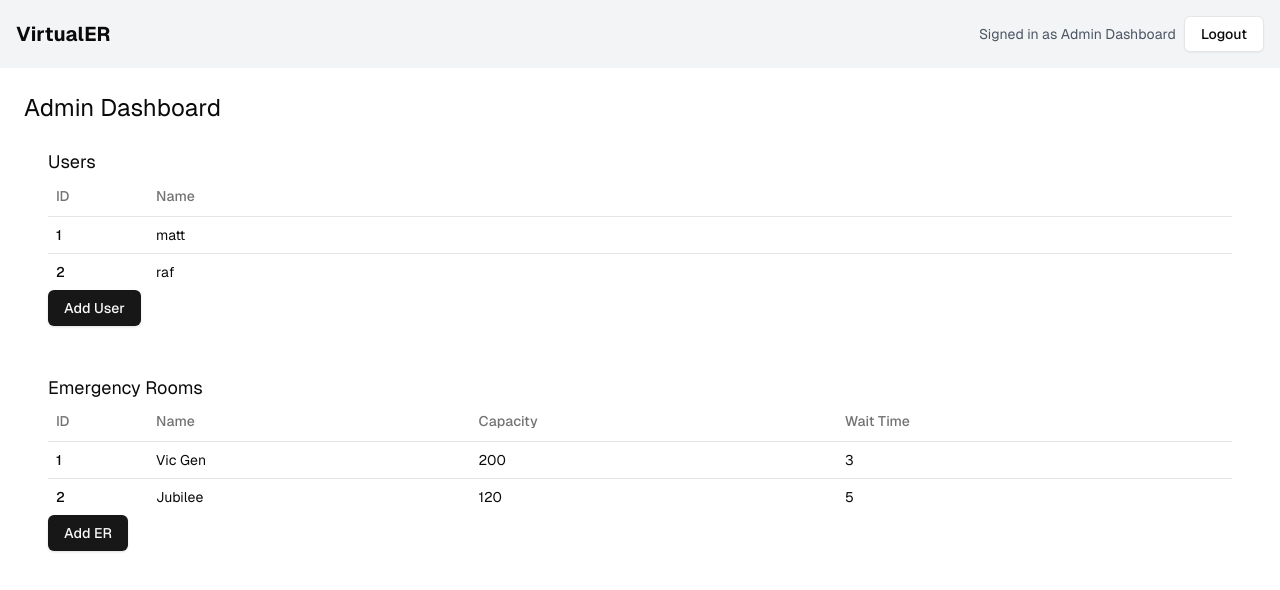
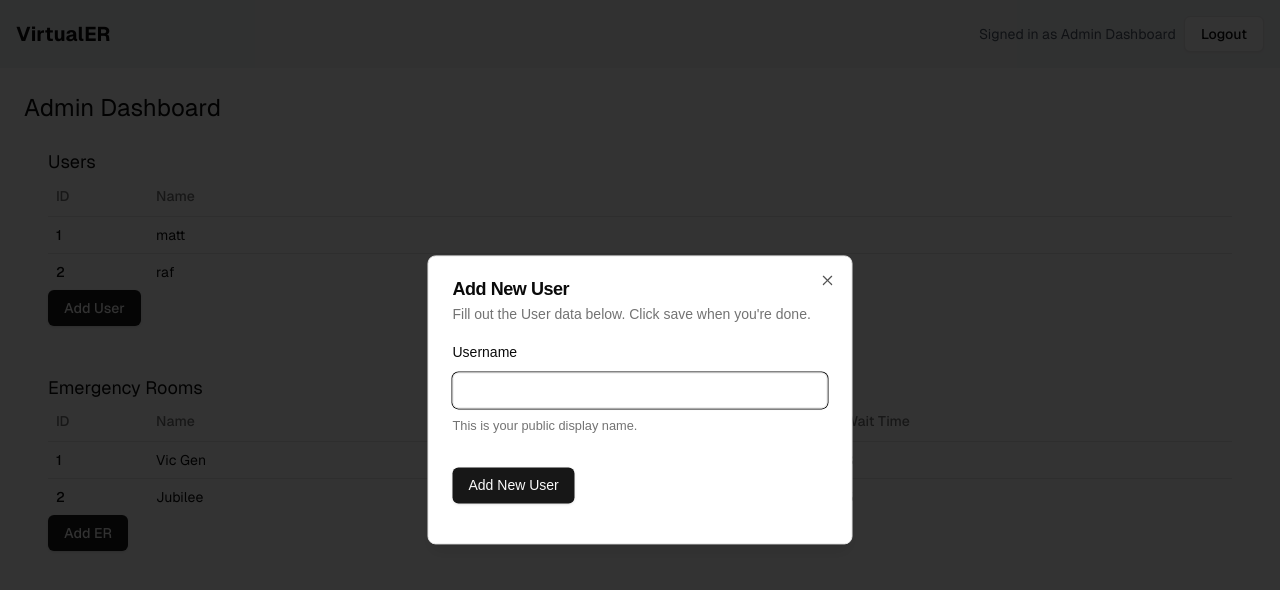
Before and after one commit to SENG-350-2024-fall/Group2, a Next.js app in the folder virtual-er/: page /admin in a window 1280 px wide. Both pictures are taken after a click on the button "Add User". Shown: the top 590 px of the page. Built offline with nearby package versions, Linux system fonts and the light colour scheme; data requests are answered from the project's data file.

Commit message:
More API updates

```diff
--- a/virtual-er/package.json
+++ b/virtual-er/package.json
@@ -13,6 +13,7 @@
   "dependencies": {
     "@hookform/resolvers": "^3.9.0",
     "@radix-ui/react-avatar": "^1.1.1",
+    "@radix-ui/react-dialog": "^1.1.2",
     "@radix-ui/react-icons": "^1.3.0",
     "@radix-ui/react-label": "^2.1.0",
     "@radix-ui/react-menubar": "^1.1.2",
--- /dev/null
+++ b/virtual-er/pages/api/ER.ts
@@ -0,0 +1,34 @@
+import type { NextApiRequest, NextApiResponse } from "next";
+import type { ER } from "../../interfaces";
+
+
+async function postER(PostObject: ER) {
+    const response = await fetch(`${process.env.JSON_DB_URL}/ers`, {
+      method: 'POST',
+      headers: {
+        'Accept': 'application/json',
+        'Content-Type': 'application/json',
+      },
+      body: JSON.stringify(PostObject)
+    });
+
+    if (!response.ok) {
+      throw new Error(response.statusText);
+    }
+}
+
+export default async function handler(
+  _req: NextApiRequest,
+  res: NextApiResponse<ER>,
+) {
+  try {
+    await postER(_req.body);
+    res.status(200);
+  } catch(e) {
+    console.error(e)
+    res.status(400)
+    return {
+        error: e
+    }
+  }
+}
--- a/virtual-er/pages/api/users.ts
+++ b/virtual-er/pages/api/users.ts
@@ -14,7 +14,6 @@ async function getUsers(): Promise<User[]> {
       throw new Error(response.statusText);
     }
 
-    //    And can also be used here ↴
     return await response.json() as User[];
 }
 
--- /dev/null
+++ b/virtual-er/src/app/admin/AdminDialog.tsx
@@ -0,0 +1,146 @@
+"use client";
+
+import { Button } from "@/components/ui/button"
+import {
+  Dialog,
+  DialogContent,
+  DialogDescription,
+  DialogFooter,
+  DialogHeader,
+  DialogTitle,
+  DialogTrigger,
+  DialogClose
+} from "@/components/ui/dialog"
+
+import {
+  Form,
+  FormControl,
+  FormDescription,
+  FormField,
+  FormItem,
+  FormLabel,
+  FormMessage,
+} from "@/components/ui/form"
+import { Input } from "@/components/ui/input"
+
+import type { User, ER } from "../../../interfaces";
+
+import { zodResolver } from "@hookform/resolvers/zod"
+import { useForm } from "react-hook-form"
+import { z } from "zod"
+
+const formSchema = z.object({
+  name: z.string().min(2, {
+    message: "Username must be at least 2 characters.",
+  }),
+  capacity: z.number()
+})
+
+interface HeaderProps {
+  add: string;
+}
+
+
+export function AdminDialog({ add }: HeaderProps) {
+
+  const form = useForm<z.infer<typeof formSchema>>({
+    resolver: zodResolver(formSchema),
+    defaultValues: {
+      name: "",
+      capacity: undefined
+    },
+  })
+
+  // 2. Define a submit handler.
+  function onSubmit(values: z.infer<typeof formSchema>) {
+    // Do something with the form values.
+    // ✅ This will be type-safe and validated.
+
+    const ERobject: ER = {
+      id: 0,
+      name: values.name,
+      capacity: values.capacity
+    };
+
+    const UserObject: ER = {
+      id: 0,
+      name: values.name,
+    };
+
+    const PostObject = add == "ER" ? ERobject: UserObject;
+
+    fetch(`${process.env.NEXT_PUBLIC_APP_URL}/api/${add}`, {
+      method: 'POST',
+      headers: {
+        'Accept': 'application/json',
+        'Content-Type': 'application/json',
+      },
+      body: JSON.stringify(PostObject)
+    })
+  }
+
+  return (
+    <Dialog>
+      <DialogTrigger asChild>
+        <Button>Add {add}</Button>
+      </DialogTrigger>
+      <DialogContent className="sm:max-w-[425px]">
+        <DialogHeader>
+          <DialogTitle>Add New {add}</DialogTitle>
+          <DialogDescription>
+            Fill out the {add} data below. Click save when you're done.
+          </DialogDescription>
+        </DialogHeader>
+
+        <Form {...form}>
+          <form onSubmit={form.handleSubmit(onSubmit)} className="space-y-8">
+            <FormField
+              control={form.control}
+              name="name"
+              render={({ field }) => (
+                <FormItem>
+                  <FormLabel>{add == "ER" ? "ER Name": "Username"}</FormLabel>
+                  <FormControl>
+                    <Input placeholder="" {...field} />
+                  </FormControl>
+                  <FormDescription>
+                    This is your public display name.
+                  </FormDescription>
+                  <FormMessage />
+                </FormItem>
+              )}
+            />
+            {add == "ER"
+            ?
+            <FormField
+            control={form.control}
+            name="capacity"
+            render={({ field }) => (
+              <FormItem>
+                <FormLabel>Capacity</FormLabel>
+                <FormControl>
+                  <Input placeholder="" type="number" {...field} />
+                </FormControl>
+                <FormDescription>
+                  Capacity of ER.
+                </FormDescription>
+                <FormMessage />
+              </FormItem>
+            )}/>
+            : null}
+
+            <Button type="submit">Add New {add}</Button>
+
+          </form>
+        </Form>
+
+            <DialogFooter>
+              <DialogClose asChild>
+              </DialogClose>
+            </DialogFooter>
+
+
+      </DialogContent>
+    </Dialog>
+  )
+}
--- a/virtual-er/src/app/admin/page.tsx
+++ b/virtual-er/src/app/admin/page.tsx
@@ -13,6 +13,8 @@ import {
     TableHeader,
     TableRow,
   } from "@/components/ui/table"
+
+import { AdminDialog } from "./AdminDialog";
 
 import type { User, ER } from "../../../interfaces";
 import React, { useEffect } from "react";
@@ -68,7 +70,7 @@ export default function Page() {
                         </TableBody>
                     </Table>
 
-                    <Button>Add User</Button>
+                    <AdminDialog add="User"></AdminDialog>
                 </div>
 
                 <div className="p-6">
@@ -95,7 +97,7 @@ export default function Page() {
                         </TableBody>
                     </Table>
 
-                    <Button>Add ER</Button>
+                    <AdminDialog add="ER"></AdminDialog>
                 </div>
           </div>
         </div>
--- /dev/null
+++ b/virtual-er/src/components/ui/dialog.tsx
@@ -0,0 +1,122 @@
+"use client"
+
+import * as React from "react"
+import * as DialogPrimitive from "@radix-ui/react-dialog"
+import { Cross2Icon } from "@radix-ui/react-icons"
+
+import { cn } from "@/lib/utils"
+
+const Dialog = DialogPrimitive.Root
+
+const DialogTrigger = DialogPrimitive.Trigger
+
+const DialogPortal = DialogPrimitive.Portal
+
+const DialogClose = DialogPrimitive.Close
+
+const DialogOverlay = React.forwardRef<
+  React.ElementRef<typeof DialogPrimitive.Overlay>,
+  React.ComponentPropsWithoutRef<typeof DialogPrimitive.Overlay>
+>(({ className, ...props }, ref) => (
+  <DialogPrimitive.Overlay
+    ref={ref}
+    className={cn(
+      "fixed inset-0 z-50 bg-black/80  data-[state=open]:animate-in data-[state=closed]:animate-out data-[state=closed]:fade-out-0 data-[state=open]:fade-in-0",
+      className
+    )}
+    {...props}
+  />
+))
+DialogOverlay.displayName = DialogPrimitive.Overlay.displayName
+
+const DialogContent = React.forwardRef<
+  React.ElementRef<typeof DialogPrimitive.Content>,
+  React.ComponentPropsWithoutRef<typeof DialogPrimitive.Content>
+>(({ className, children, ...props }, ref) => (
+  <DialogPortal>
+    <DialogOverlay />
+    <DialogPrimitive.Content
+      ref={ref}
+      className={cn(
+        "fixed left-[50%] top-[50%] z-50 grid w-full max-w-lg translate-x-[-50%] translate-y-[-50%] gap-4 border bg-background p-6 shadow-lg duration-200 data-[state=open]:animate-in data-[state=closed]:animate-out data-[state=closed]:fade-out-0 data-[state=open]:fade-in-0 data-[state=closed]:zoom-out-95 data-[state=open]:zoom-in-95 data-[state=closed]:slide-out-to-left-1/2 data-[state=closed]:slide-out-to-top-[48%] data-[state=open]:slide-in-from-left-1/2 data-[state=open]:slide-in-from-top-[48%] sm:rounded-lg",
+        className
+      )}
+      {...props}
+    >
+      {children}
+      <DialogPrimitive.Close className="absolute right-4 top-4 rounded-sm opacity-70 ring-offset-background transition-opacity hover:opacity-100 focus:outline-none focus:ring-2 focus:ring-ring focus:ring-offset-2 disabled:pointer-events-none data-[state=open]:bg-accent data-[state=open]:text-muted-foreground">
+        <Cross2Icon className="h-4 w-4" />
+        <span className="sr-only">Close</span>
+      </DialogPrimitive.Close>
+    </DialogPrimitive.Content>
+  </DialogPortal>
+))
+DialogContent.displayName = DialogPrimitive.Content.displayName
+
+const DialogHeader = ({
+  className,
+  ...props
+}: React.HTMLAttributes<HTMLDivElement>) => (
+  <div
+    className={cn(
+      "flex flex-col space-y-1.5 text-center sm:text-left",
+      className
+    )}
+    {...props}
+  />
+)
+DialogHeader.displayName = "DialogHeader"
+
+const DialogFooter = ({
+  className,
+  ...props
+}: React.HTMLAttributes<HTMLDivElement>) => (
+  <div
+    className={cn(
+      "flex flex-col-reverse sm:flex-row sm:justify-end sm:space-x-2",
+      className
+    )}
+    {...props}
+  />
+)
+DialogFooter.displayName = "DialogFooter"
+
+const DialogTitle = React.forwardRef<
+  React.ElementRef<typeof DialogPrimitive.Title>,
+  React.ComponentPropsWithoutRef<typeof DialogPrimitive.Title>
+>(({ className, ...props }, ref) => (
+  <DialogPrimitive.Title
+    ref={ref}
+    className={cn(
+      "text-lg font-semibold leading-none tracking-tight",
+      className
+    )}
+    {...props}
+  />
+))
+DialogTitle.displayName = DialogPrimitive.Title.displayName
+
+const DialogDescription = React.forwardRef<
+  React.ElementRef<typeof DialogPrimitive.Description>,
+  React.ComponentPropsWithoutRef<typeof DialogPrimitive.Description>
+>(({ className, ...props }, ref) => (
+  <DialogPrimitive.Description
+    ref={ref}
+    className={cn("text-sm text-muted-foreground", className)}
+    {...props}
+  />
+))
+DialogDescription.displayName = DialogPrimitive.Description.displayName
+
+export {
+  Dialog,
+  DialogPortal,
+  DialogOverlay,
+  DialogTrigger,
+  DialogClose,
+  DialogContent,
+  DialogHeader,
+  DialogFooter,
+  DialogTitle,
+  DialogDescription,
+}
```
Also changed, not shown: 1 other file (tests, documents, lock files or other folders).
